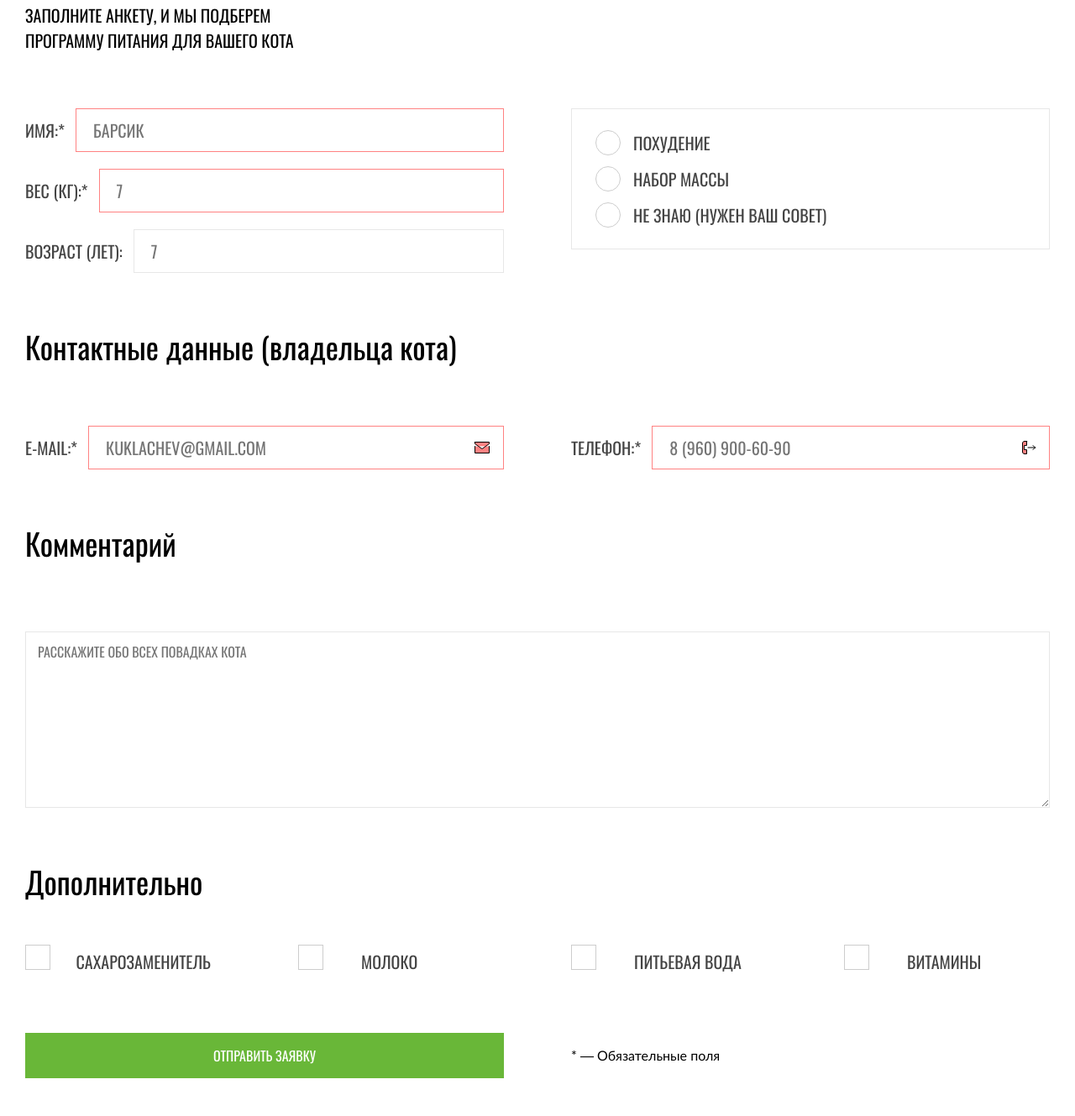
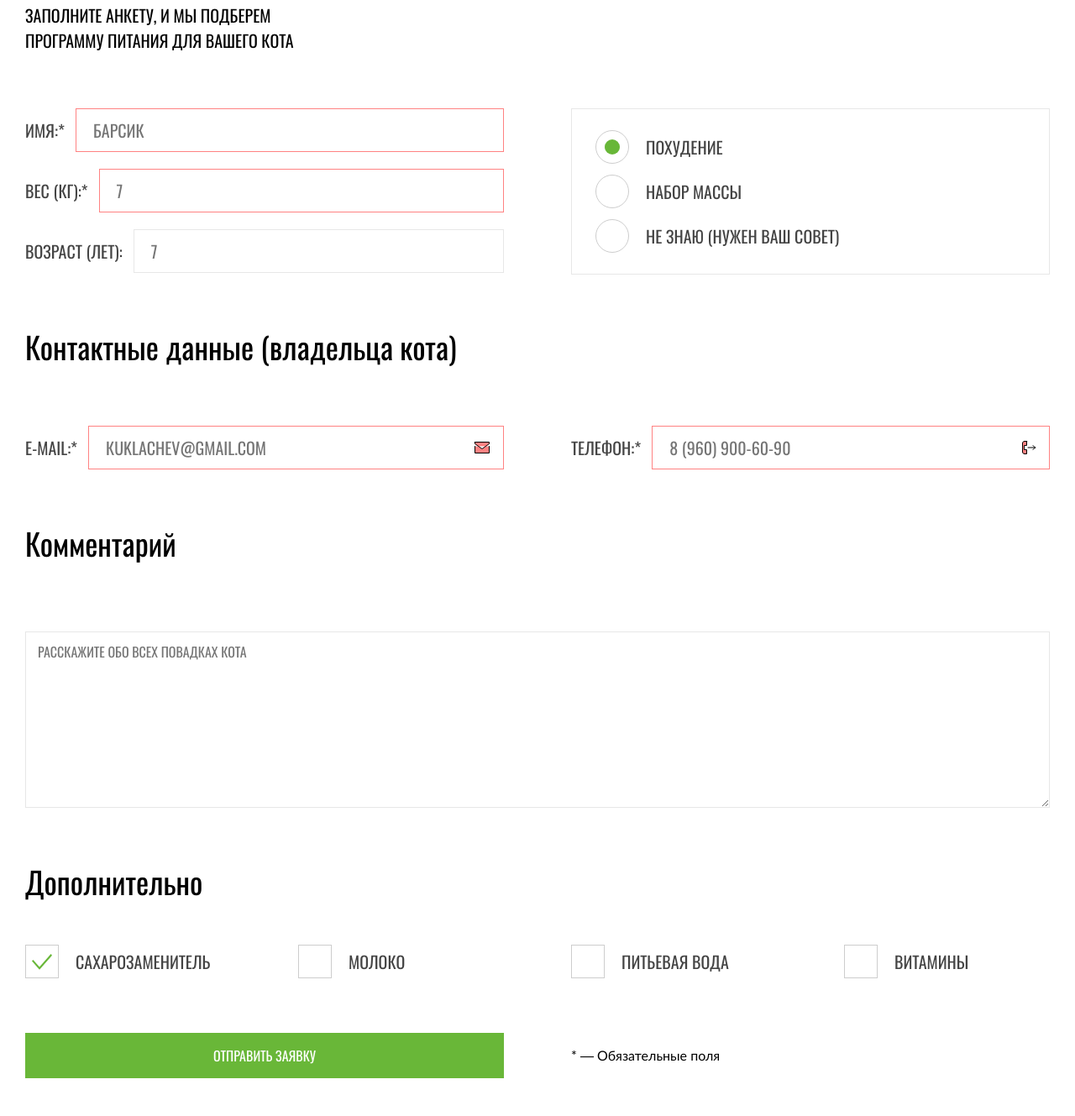
Before and after one commit to htmlacademy-adaptive/2305285-cat-energy-1, a plain HTML site: page source/form.html in a window 1280 px wide. Shown: the part 331-1660 px from the top of the page at 84% size. Drawn offline with nearby package versions, Linux system fonts and the light colour scheme; files that its build step writes are made by us from their sources.

Commit message:
Работает с чекбоксами страницы формы

```diff
--- a/source/sass/blocks/selection.scss
+++ b/source/sass/blocks/selection.scss
@@ -20,10 +20,6 @@
 .selection__item {
   display: flex;
   align-items: center;
-
-  &:disabled {
-    opacity: 0.3;
-  }
 }
 
 .selection__label,
@@ -48,6 +44,16 @@
     width: 30px;
     height: 30px;
   }
+
+  &:hover {
+    &::before {
+      border: 1px solid #bababa;
+    }
+  }
+
+  &:disabled {
+    opacity: 0.3;
+  }
 }
 
 .selection__input[type="radio"] {
@@ -67,6 +73,38 @@
     border-radius: 50%;
     width: 30px;
     height: 30px;
+  }
+
+  &:hover {
+    &::before {
+      border: 1px solid #bababa;
+    }
+  }
+}
+
+.selection__input[type="radio"]:checked {
+  position: relative;
+
+  &::after {
+    content: url("../img/radiobutton-active.svg");
+    position: absolute;
+    top: 50%;
+    left: 50%;
+    margin-left: -7px;
+    margin-top: -7px;
+  }
+}
+
+.selection__input[type="checkbox"]:checked {
+  position: relative;
+
+  &::after {
+    content: url("../img/boxbutton-active.svg");
+    position: absolute;
+    top: 50%;
+    left: 50%;
+    margin-left: -9px;
+    margin-top: -6px;
   }
 }
 
@@ -116,10 +154,55 @@
     margin-bottom: 13px;
   }
 
+  .selection__label,
+  .selection__control {
+    padding-left: 20px;
+  }
+
   .selection__input {
     width: 40px;
     height: 40px;
-    margin-right: 20px;
+
+    &::before {
+      width: 40px;
+      height: 40px;
+    }
+  }
+
+  .selection__input[type="radio"] {
+    width: 40px;
+    height: 40px;
+
+    &::before {
+      width: 40px;
+      height: 40px;
+    }
+  }
+
+  .selection__input[type="radio"]:checked {
+    position: relative;
+
+    &::after {
+      content: url("../img/radiobutton-active-big.svg");
+      position: absolute;
+      top: 50%;
+      left: 50%;
+      margin-left: -9px;
+      margin-top: -9px;
+    }
+  }
+
+  .selection__input[type="checkbox"]:checked {
+    position: relative;
+
+    &::after {
+      content: url("../img/boxbutton-active-big.svg");
+      position: absolute;
+      top: 50%;
+      left: 50%;
+      margin-left: -13px;
+      margin-top: -13px;
+    }
   }
 }
 
```
Also changed, not shown: source/img/boxbutton-active-big.svg (added), source/img/boxbutton-active.svg (added), source/img/radiobutton-active-big.svg (added), source/img/radiobutton-active.svg (added).
